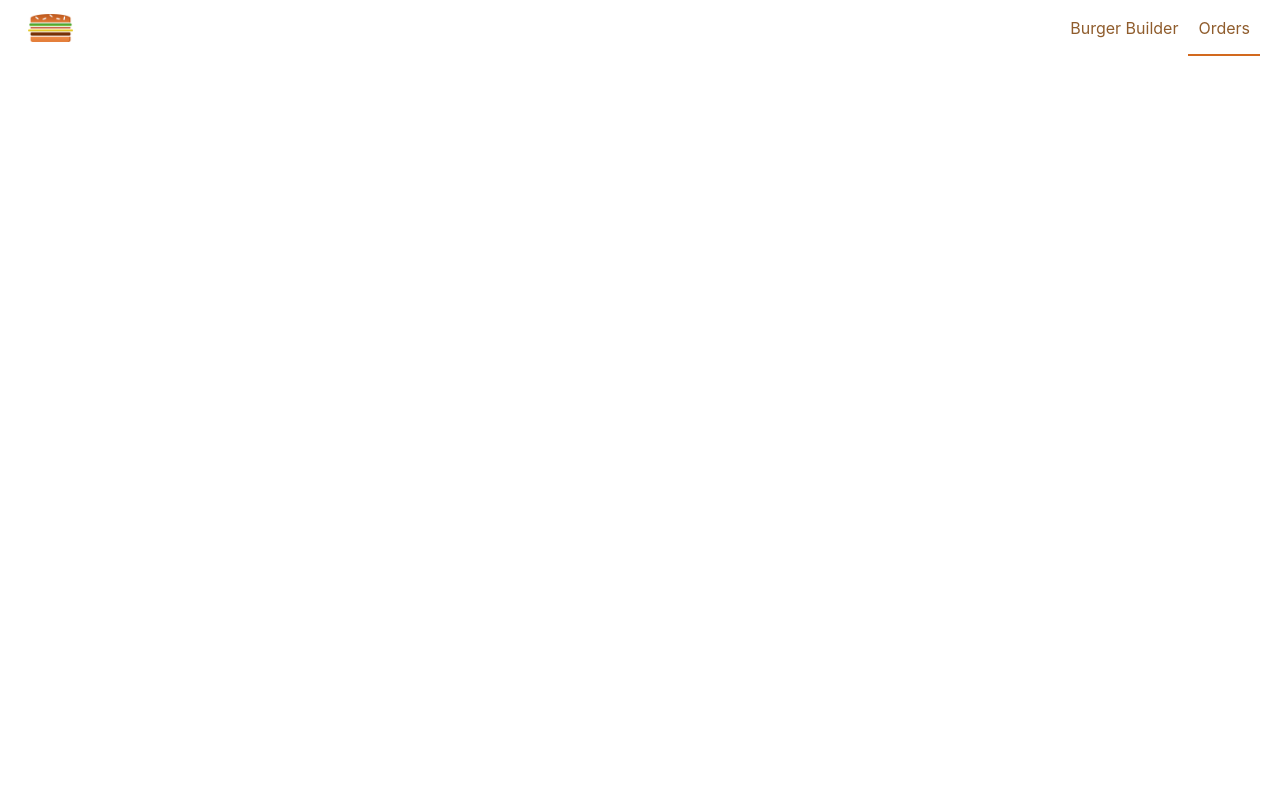
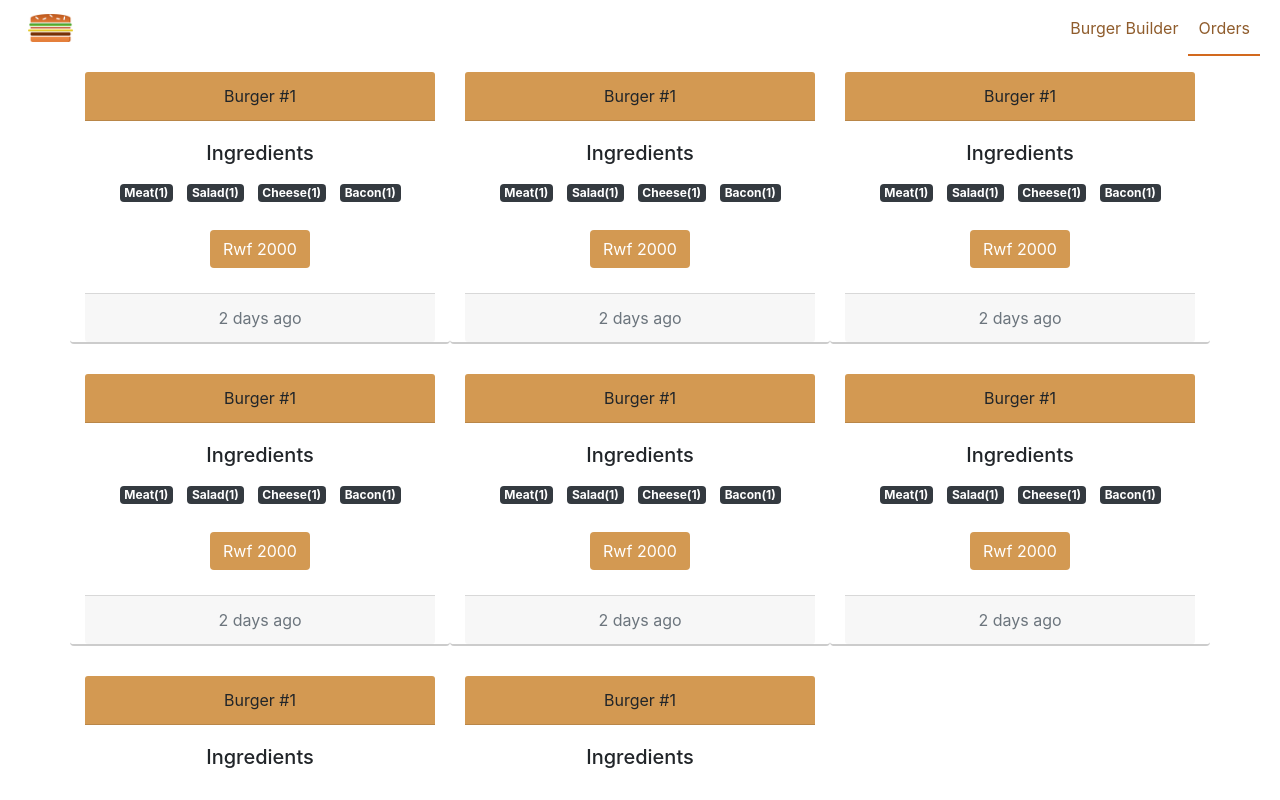
Before and after one commit to Emile-Nsengimana/burger-builder, a React (Create React App) app: page /orders in a window 1280 px wide. Built offline with nearby package versions, Linux system fonts and the light colour scheme.

Commit message:
adds orders page

```diff
--- a/src/App.js
+++ b/src/App.js
@@ -3,6 +3,7 @@ import { BrowserRouter, Switch, Route } from "react-router-dom";
 import Layout from "./hoc/Layout/Layout";
 import BurgerBuilder from "./containers/BurgerBuilder/BurgerBuilder";
 import Checkout from "./containers/Checkout/Checkout";
+import Orders from "./containers/Orders/Orders";
 
 function App() {
   return (
@@ -11,6 +12,7 @@ function App() {
         <Switch>
           <Route path="/" exact component={BurgerBuilder} />
           <Route path="/checkout" component={Checkout} />
+          <Route path="/orders" component={Orders} />
         </Switch>
       </Layout>
     </BrowserRouter>
--- a/src/components/BuildControls/BuildControls.css
+++ b/src/components/BuildControls/BuildControls.css
@@ -3,7 +3,7 @@
   flex-flow: column;
   align-items: center;
   width: 100%;
-  background-color: chocolate;
+  background-color: #d39952;
   margin: auto;
   padding: 10px 0;
 }
--- a/src/components/Navigation/Toolbar/Toolbar.css
+++ b/src/components/Navigation/Toolbar/Toolbar.css
@@ -5,6 +5,7 @@
   top: 0;
   left: 0;
   display: flex;
+  background-color: white;
   justify-content: space-between;
   align-items: center;
   padding: 0 20px;
--- /dev/null
+++ b/src/components/Order/Order.css
@@ -0,0 +1,19 @@
+.card-header {
+  background-color: #d39952 !important;
+}
+#card {
+  border: none;
+  border-bottom: 2px solid #ccc;
+  margin-bottom: 30px;
+}
+
+.btn-cl {
+  background-color: #d39952 !important;
+  border: 1px solid transparent !important;
+}
+
+.btn-cl:hover {
+  background-color: transparent !important;
+  color: #d39952 !important;
+  border: 1px solid #d39952 !important;
+}
--- /dev/null
+++ b/src/components/Order/Order.js
@@ -0,0 +1,22 @@
+import React from "react";
+import "./Order.css";
+
+const Order = (props) => (
+  <div id="card" className="card text-center col-md-4">
+    <div className="card-header">Burger #1 </div>
+    <div className="card-body">
+      <h5 className="card-title">Ingredients</h5>
+
+      <p className="card-text">
+        <span className="badge badge-dark">Meat(1)</span>
+        <span className="badge badge-dark">Salad(1)</span>
+        <span className="badge badge-dark">Cheese(1)</span>
+        <span className="badge badge-dark">Bacon(1)</span>
+      </p>
+      <label className="btn btn-primary btn-cl">Rwf 2000</label>
+    </div>
+    <div className="card-footer text-muted">2 days ago</div>
+  </div>
+);
+
+export default Order;
--- /dev/null
+++ b/src/containers/Orders/Orders.css
@@ -0,0 +1,13 @@
+.badge {
+  margin: 7px;
+}
+
+.orders {
+  height: 88vh;
+  overflow: auto;
+  scrollbar-width: none;
+}
+
+.orders::-webkit-scrollbar {
+  display: none;
+}
--- /dev/null
+++ b/src/containers/Orders/Orders.js
@@ -0,0 +1,20 @@
+import React from "react";
+import Order from "../../components/Order/Order";
+import "./Orders.css";
+
+const Orders = (props) => (
+  <div className="container orders">
+    <div className="row">
+      <Order />
+      <Order />
+      <Order />
+      <Order />
+      <Order />
+      <Order />
+      <Order />
+      <Order />
+    </div>
+  </div>
+);
+
+export default Orders;
```
